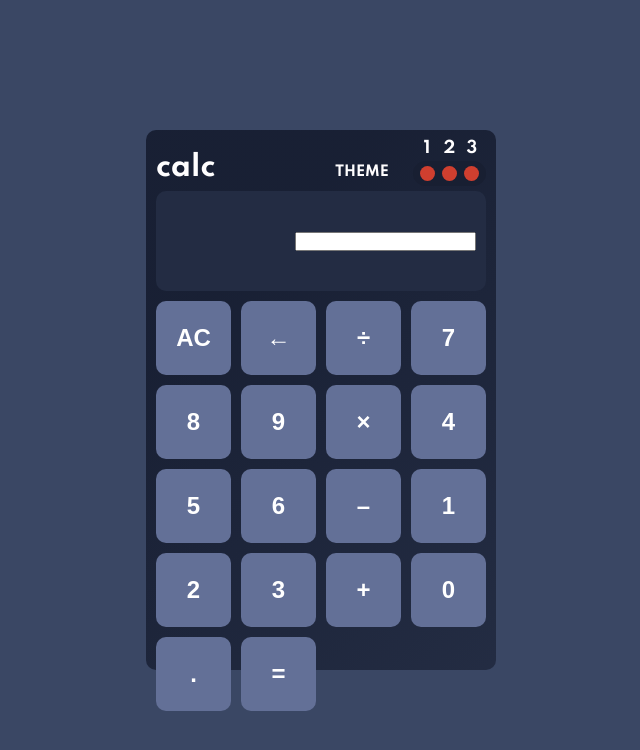
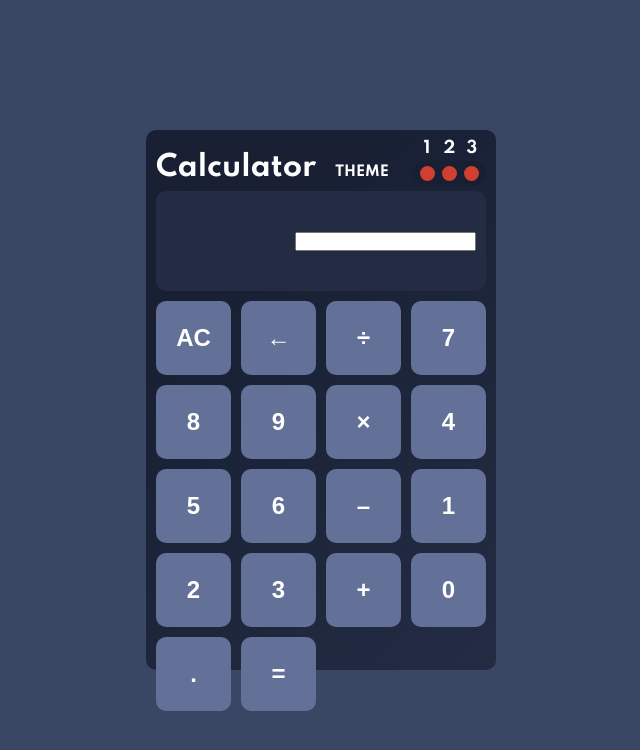
Before and after one commit to yosephdev/caculator-app, a React (Create React App) app: page / in a window 1280 px wide. Shown: the top 750 px of the page, without its empty margins (319-959 px from the left). Built offline with nearby package versions, Linux system fonts and the light colour scheme; the HTML template or start-up script is replaced by a standard one.

Commit message:
change header name

```diff
--- a/src/App.js
+++ b/src/App.js
@@ -56,7 +56,7 @@
   return (
     <div className="calc-wrapper">
       <nav>
-        <header>calc</header>
+        <header>Calculator</header>
         <aside>
           <p>theme</p>
           <div id="theme-grid">
```
